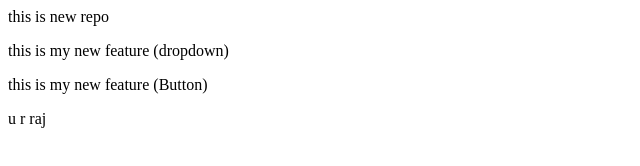
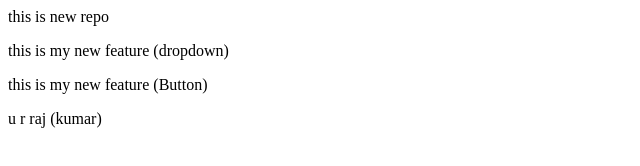
Before and after one commit to apuarvraj/newrepo, a plain HTML site: page index.html in a window 1280 px wide. Shown: the full height of the page, 0-640 px from the left. Drawn offline with Linux system fonts and the light colour scheme.

Commit message:
modified raj

```diff
--- a/index.html
+++ b/index.html
@@ -12,4 +12,4 @@
 </html>
 <p>this is my new feature (dropdown)</p>
 <p>this is my new feature (Button)</p>
-<p>u r raj</p>
+<p>u r raj (kumar)</p>
```
